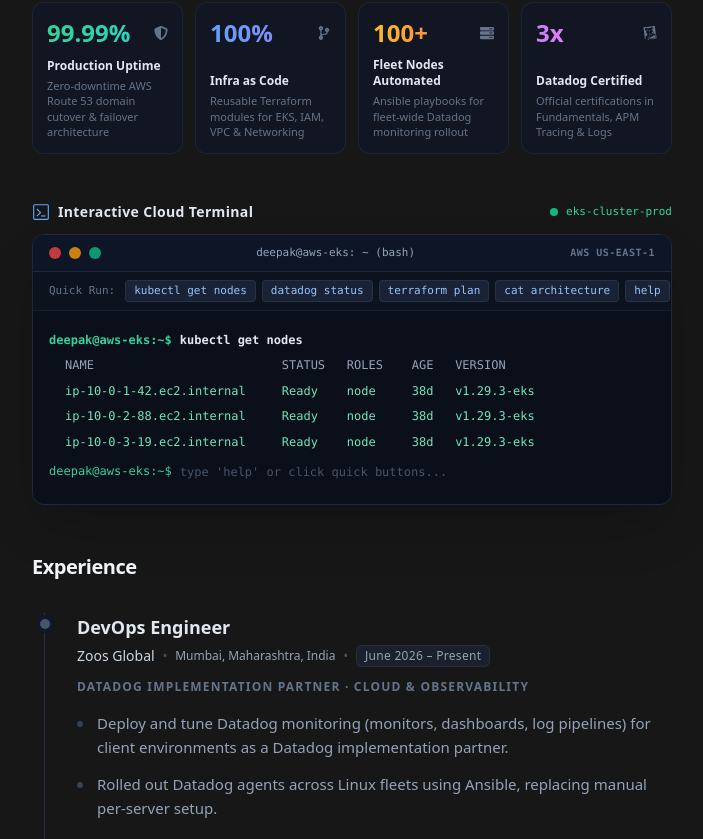
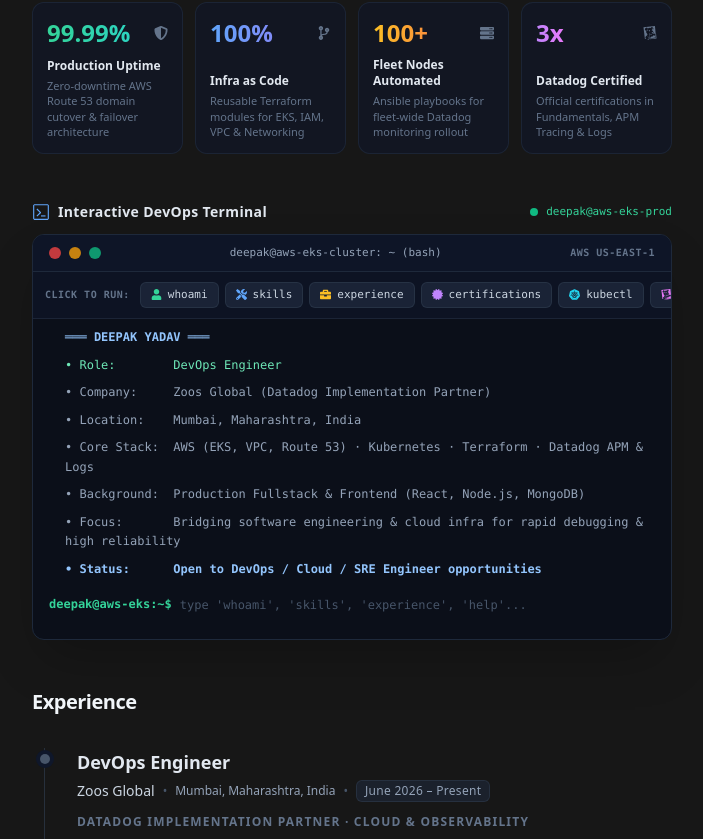
Before and after one commit to yadavd4631/portfoliod, a Next.js app: page / in a window 1280 px wide. Shown: the part 609-1448 px from the top of the page, without its empty margins (288-991 px from the left). Built offline with nearby package versions, Linux system fonts and the light colour scheme; no server answers.

Commit message:
feat(terminal): add rich interactive commands and action chips for bio, skills, experience, certs, contact, and resume

```diff
--- a/components/DevOpsTerminal.tsx
+++ b/components/DevOpsTerminal.tsx
@@ -1,71 +1,154 @@
 'use client';
 import { useState, useRef, useEffect } from 'react';
 import { motion } from 'framer-motion';
+import {
+  FaUser,
+  FaTools,
+  FaBriefcase,
+  FaCertificate,
+  FaEnvelope,
+  FaFileAlt,
+  FaTrash,
+} from 'react-icons/fa';
+import { SiKubernetes, SiDatadog } from 'react-icons/si';
 import { VscTerminal } from 'react-icons/vsc';
 
 interface OutputLine {
-  type: 'cmd' | 'output' | 'error' | 'success';
+  type: 'cmd' | 'output' | 'error' | 'success' | 'highlight' | 'link';
   text: string;
+  href?: string;
 }
 
 const COMMAND_OUTPUTS: Record<string, OutputLine[]> = {
-  'kubectl get nodes': [
-    { type: 'output', text: 'NAME                          STATUS   ROLES    AGE   VERSION' },
-    { type: 'success', text: 'ip-10-0-1-42.ec2.internal     Ready    node     38d   v1.29.3-eks' },
-    { type: 'success', text: 'ip-10-0-2-88.ec2.internal     Ready    node     38d   v1.29.3-eks' },
-    { type: 'success', text: 'ip-10-0-3-19.ec2.internal     Ready    node     38d   v1.29.3-eks' },
+  whoami: [
+    { type: 'highlight', text: '═══ DEEPAK YADAV ═══' },
+    { type: 'success', text: '• Role:        DevOps Engineer' },
+    { type: 'output', text: '• Company:     Zoos Global (Datadog Implementation Partner)' },
+    { type: 'output', text: '• Location:    Mumbai, Maharashtra, India' },
+    { type: 'output', text: '• Core Stack:  AWS (EKS, VPC, Route 53) · Kubernetes · Terraform · Datadog APM & Logs' },
+    { type: 'output', text: '• Background:  Production Fullstack & Frontend (React, Node.js, MongoDB)' },
+    { type: 'output', text: '• Focus:       Bridging software engineering & cloud infra for rapid debugging & high reliability' },
+    { type: 'highlight', text: '• Status:      Open to DevOps / Cloud / SRE Engineer opportunities' },
+  ],
+  skills: [
+    { type: 'highlight', text: '═══ TECHNICAL TOOLBOX ═══' },
+    { type: 'success', text: '• Cloud Platforms:  AWS (EC2, VPC, IAM, S3, Route 53, EKS, CloudWatch, Lambda, RDS) · GCP · Azure' },
+    { type: 'success', text: '• Containers:       Kubernetes (EKS) · Docker · Helm' },
+    { type: 'success', text: '• IaC & Automation: Terraform · Ansible Playbooks · Bash Scripting' },
+    { type: 'success', text: '• Observability:    Datadog (APM, Logs, Metrics, Monitors, Dashboards) · Kibana' },
+    { type: 'output', text: '• CI/CD:            GitHub Actions · GitLab CI/CD · Jenkins' },
+    { type: 'output', text: '• Networking/Linux: Ubuntu · Nginx · DNS · SSL/TLS · CORS' },
+    { type: 'output', text: '• Software Dev:     JavaScript · Node.js · Express.js · React.js · MongoDB' },
+  ],
+  experience: [
+    { type: 'highlight', text: '═══ WORK EXPERIENCE ═══' },
+    { type: 'success', text: '[1] Zoos Global — DevOps Engineer (June 2026 – Present)' },
+    { type: 'output', text: '    • Deployed & tuned Datadog monitoring (monitors, dashboards, log pipelines) for client fleets.' },
+    { type: 'output', text: '    • Automated Datadog agent rollouts across Linux servers using Ansible.' },
+    { type: 'output', text: '    • Authored reusable Terraform modules for IAM / EKS / networking across environments.' },
+    { type: 'output', text: '    • Diagnosed EKS production failures (ImagePullBackOff, node readiness, IAM/subnet misconfig).' },
+    { type: 'output', text: '    • Traced production incidents across AWS, K8s, and app logs with change control fixes.' },
+    { type: 'success', text: '[2] Plootus (AI SDR Platform) — Frontend Engineer (April 2025 – June 2026)' },
+    { type: 'output', text: '    • Executed zero-downtime domain migration on AWS Route 53 with SSL/TLS, DNS & OAuth cutover.' },
+    { type: 'output', text: '    • Supported AWS deployment workflows alongside Node.js/MongoDB microservices.' },
+    { type: 'output', text: '    • Shipped AI Campaign Management UI with LLM polling (Claude & Gemini API).' },
+    { type: 'success', text: '[3] InStat IH — Frontend Developer / Elite Projects Analyst (April 2024 – Dec 2024)' },
+    { type: 'output', text: '    • Owned frontend development across sports-data product surfaces with responsive React UI.' },
+  ],
+  certifications: [
+    { type: 'highlight', text: '═══ VERIFIED DATADOG CERTIFICATIONS ═══' },
+    { type: 'success', text: '✓ Datadog Fundamentals                         [July 2026 – July 2029]' },
+    { type: 'success', text: '✓ Datadog Log Management Fundamentals          [August 2026 – August 2029]' },
+    { type: 'success', text: '✓ Datadog APM & Distributed Tracing Fundamentals [August 2026 – August 2029]' },
+    { type: 'output', text: 'Status: All 3 certifications active & validated on Datadog partner tier.' },
+  ],
+  'kubectl get pods': [
+    { type: 'output', text: 'NAMESPACE     NAME                               READY   STATUS    RESTARTS   AGE' },
+    { type: 'success', text: 'production    portfolio-frontend-7f8d69-x9q4     1/1     Running   0          24d' },
+    { type: 'success', text: 'production    api-service-5d6c8b-km7p            1/1     Running   0          24d' },
+    { type: 'success', text: 'datadog       datadog-agent-daemonset-j28v       1/1     Running   0          42d' },
+    { type: 'success', text: 'ingress-nginx ingress-nginx-controller-8h2b       1/1     Running   0          42d' },
+    { type: 'highlight', text: 'All pods healthy (100% Ready, 0 restarts across 3 EKS worker nodes)' },
   ],
   'datadog status': [
     { type: 'output', text: '==================================================' },
-    { type: 'output', text: 'Datadog Agent v7.54 (Zoos Global Partner Tier)' },
+    { type: 'highlight', text: 'Datadog Agent v7.54.0 (Zoos Global Implementation Partner)' },
     { type: 'output', text: '==================================================' },
-    { type: 'success', text: '✓ Status: RUNNING (Linux Fleet via Ansible)' },
-    { type: 'success', text: '✓ APM & Distributed Tracing: ACTIVE' },
-    { type: 'success', text: '✓ Log Pipelines: Healthy (Ingestion Latency < 45ms)' },
-    { type: 'success', text: '✓ Certifications: 3/3 Validated (Fundamentals, Logs, APM)' },
+    { type: 'success', text: '✓ Agent Status: RUNNING (Linux Fleet via Ansible)' },
+    { type: 'success', text: '✓ APM & Distributed Tracing: ACTIVE (OpenTelemetry integrated)' },
+    { type: 'success', text: '✓ Log Pipelines: 100% operational (Latency < 45ms)' },
+    { type: 'success', text: '✓ Anomaly Monitors: 24 active monitors configured' },
+    { type: 'success', text: '✓ Validated Certifications: 3/3 (Fundamentals, APM Tracing, Log Mgmt)' },
   ],
-  'terraform plan': [
-    { type: 'output', text: 'Refreshing Terraform state in-memory prior to plan...' },
-    { type: 'output', text: '  module.vpc.aws_vpc.main: Refreshing state... [id=vpc-082f4bc]' },
-    { type: 'output', text: '  module.eks.aws_eks_cluster.prod: Refreshing state... [id=prod-eks]' },
-    { type: 'output', text: '  module.iam.aws_iam_role.irsa: Refreshing state... [id=irsa-role]' },
-    { type: 'success', text: 'No changes. Your infrastructure matches the configuration.' },
+  contact: [
+    { type: 'highlight', text: '═══ CONTACT DEEPAK ═══' },
+    { type: 'success', text: '• Email:    yadavd4631@gmail.com' },
+    { type: 'output', text: '• Phone:    +91 932 024 1574' },
+    { type: 'output', text: '• LinkedIn: https://www.linkedin.com/in/yadavd4631' },
+    { type: 'output', text: '• GitHub:   https://github.com/yadavd4631' },
+    { type: 'output', text: '• Twitter:  https://x.com/yadavd4631' },
+    {
+      type: 'link',
+      text: '📄 Open Resume (Google Drive)',
+      href: 'https://drive.google.com/file/d/1nuYbrD8agtCswq5huyF0sBVFnezWU3K5/view?usp=sharing',
+    },
   ],
-  'cat architecture': [
-    { type: 'output', text: '[Route 53 DNS] ──> [AWS ALB (SSL/TLS)] ──> [Nginx Ingress Controller]' },
-    { type: 'output', text: '                                                  │' },
-    { type: 'output', text: '                      ┌───────────────────────────┴───────────────────────────┐' },
-    { type: 'output', text: '                      ▼                                                       ▼' },
-    { type: 'output', text: '              [Node.js / Express Pods]                               [React Frontend Pods]' },
-    { type: 'output', text: '                      │                                                       │' },
-    { type: 'output', text: '                      └───────────────────────────┬───────────────────────────┘' },
-    { type: 'output', text: '                                                  ▼' },
-    { type: 'success', text: '                            [Datadog DaemonSet (APM + Distributed Tracing)]' },
+  resume: [
+    { type: 'highlight', text: '═══ DEEPAK YADAV RESUME ═══' },
+    { type: 'output', text: 'DevOps Engineer · AWS · Kubernetes/EKS · Terraform · Datadog' },
+    { type: 'success', text: 'Latest resume is linked and ready to view:' },
+    {
+      type: 'link',
+      text: '➜ Click here to view Resume on Google Drive',
+      href: 'https://drive.google.com/file/d/1nuYbrD8agtCswq5huyF0sBVFnezWU3K5/view?usp=sharing',
+    },
   ],
   help: [
-    { type: 'output', text: 'Available interactive commands:' },
-    { type: 'output', text: '  • kubectl get nodes    - List active Kubernetes EKS worker nodes' },
-    { type: 'output', text: '  • datadog status       - Check observability agent & active certs' },
-    { type: 'output', text: '  • terraform plan       - Inspect IaC deployment state' },
-    { type: 'output', text: '  • cat architecture     - Print production cloud routing architecture' },
-    { type: 'output', text: '  • clear                - Clear the terminal' },
+    { type: 'highlight', text: '═══ AVAILABLE COMMANDS ═══' },
+    { type: 'output', text: '  • whoami           - View Deepak\'s bio, background & role summary' },
+    { type: 'output', text: '  • skills           - List cloud, DevOps, container & coding skills' },
+    { type: 'output', text: '  • experience       - Print professional DevOps & engineering roles' },
+    { type: 'output', text: '  • certifications   - View verified Datadog certifications' },
+    { type: 'output', text: '  • kubectl get pods - Inspect mock production Kubernetes pods' },
+    { type: 'output', text: '  • datadog status   - Check observability metrics & agent status' },
+    { type: 'output', text: '  • contact          - Get direct email, phone, and profile links' },
+    { type: 'output', text: '  • resume           - Access latest resume link' },
+    { type: 'output', text: '  • clear            - Clear terminal screen' },
   ],
 };
 
-const SUGGESTIONS = [
-  'kubectl get nodes',
-  'datadog status',
-  'terraform plan',
-  'cat architecture',
-  'help',
+// Aliases for user convenience
+COMMAND_OUTPUTS['about'] = COMMAND_OUTPUTS['whoami'];
+COMMAND_OUTPUTS['cat about'] = COMMAND_OUTPUTS['whoami'];
+COMMAND_OUTPUTS['cat whoami'] = COMMAND_OUTPUTS['whoami'];
+COMMAND_OUTPUTS['cat skills'] = COMMAND_OUTPUTS['skills'];
+COMMAND_OUTPUTS['cat experience'] = COMMAND_OUTPUTS['experience'];
+COMMAND_OUTPUTS['cat certs'] = COMMAND_OUTPUTS['certifications'];
+COMMAND_OUTPUTS['certs'] = COMMAND_OUTPUTS['certifications'];
+COMMAND_OUTPUTS['kubectl'] = COMMAND_OUTPUTS['kubectl get pods'];
+COMMAND_OUTPUTS['datadog'] = COMMAND_OUTPUTS['datadog status'];
+
+const ACTION_BUTTONS = [
+  { label: 'whoami', cmd: 'whoami', icon: FaUser, color: 'text-emerald-400' },
+  { label: 'skills', cmd: 'skills', icon: FaTools, color: 'text-blue-400' },
+  { label: 'experience', cmd: 'experience', icon: FaBriefcase, color: 'text-amber-400' },
+  { label: 'certifications', cmd: 'certifications', icon: FaCertificate, color: 'text-purple-400' },
+  { label: 'kubectl', cmd: 'kubectl get pods', icon: SiKubernetes, color: 'text-cyan-400' },
+  { label: 'datadog', cmd: 'datadog status', icon: SiDatadog, color: 'text-fuchsia-400' },
+  { label: 'contact', cmd: 'contact', icon: FaEnvelope, color: 'text-rose-400' },
+  { label: 'resume', cmd: 'resume', icon: FaFileAlt, color: 'text-yellow-400' },
 ];
 
 export default function DevOpsTerminal() {
   const [history, setHistory] = useState<OutputLine[]>([
-    { type: 'cmd', text: 'kubectl get nodes' },
-    ...COMMAND_OUTPUTS['kubectl get nodes'],
+    { type: 'highlight', text: '✨ Welcome to Deepak Yadav\'s Cloud & DevOps Terminal' },
+    { type: 'output', text: 'Type a command below or click any of the action buttons above:' },
+    { type: 'cmd', text: 'whoami' },
+    ...COMMAND_OUTPUTS['whoami'],
   ]);
   const [input, setInput] = useState('');
+  const [cmdHistory, setCmdHistory] = useState<string[]>(['whoami']);
+  const [historyIndex, setHistoryIndex] = useState<number>(-1);
   const terminalEndRef = useRef<HTMLDivElement>(null);
 
   const scrollToBottom = () => {
@@ -94,17 +177,38 @@ export default function DevOpsTerminal() {
     } else {
       newLines.push({
         type: 'error',
-        text: `zsh: command not found: ${trimmed}. Type 'help' to see available commands.`,
+        text: `zsh: command not found: '${trimmed}'. Type 'help' to see valid commands.`,
       });
     }
 
     setHistory((prev) => [...prev, ...newLines]);
+    setCmdHistory((prev) => [...prev, cmdStr]);
+    setHistoryIndex(-1);
     setInput('');
   };
 
   const handleKeyDown = (e: React.KeyboardEvent<HTMLInputElement>) => {
     if (e.key === 'Enter') {
       executeCommand(input);
+    } else if (e.key === 'ArrowUp') {
+      e.preventDefault();
+      if (cmdHistory.length > 0) {
+        const nextIdx = historyIndex + 1;
+        if (nextIdx < cmdHistory.length) {
+          setHistoryIndex(nextIdx);
+          setInput(cmdHistory[cmdHistory.length - 1 - nextIdx]);
+        }
+      }
+    } else if (e.key === 'ArrowDown') {
+      e.preventDefault();
+      if (historyIndex > 0) {
+        const nextIdx = historyIndex - 1;
+        setHistoryIndex(nextIdx);
+        setInput(cmdHistory[cmdHistory.length - 1 - nextIdx]);
+      } else if (historyIndex === 0) {
+        setHistoryIndex(-1);
+        setInput('');
+      }
     }
   };
 
@@ -119,7 +223,7 @@ export default function DevOpsTerminal() {
         <div className="flex items-center gap-2">
           <VscTerminal className="text-blue-400" size={18} />
           <h2 className="text-sm font-semibold tracking-wide text-slate-200">
-            Interactive Cloud Terminal
+            Interactive DevOps Terminal
           </h2>
         </div>
         <div className="flex items-center gap-2 text-[11px] text-slate-400">
@@ -127,7 +231,7 @@ export default function DevOpsTerminal() {
             <span className="animate-ping absolute inline-flex h-full w-full rounded-full bg-emerald-400 opacity-75"></span>
             <span className="relative inline-flex rounded-full h-2 w-2 bg-emerald-500"></span>
           </span>
-          <span className="font-mono text-emerald-400">eks-cluster-prod</span>
+          <span className="font-mono text-emerald-400">deepak@aws-eks-prod</span>
         </div>
       </div>
 
@@ -140,40 +244,54 @@ export default function DevOpsTerminal() {
             <span className="w-3 h-3 rounded-full bg-amber-500/80 inline-block"></span>
             <span className="w-3 h-3 rounded-full bg-emerald-500/80 inline-block"></span>
           </div>
-          <span className="text-slate-400 text-[11px] font-mono">deepak@aws-eks: ~ (bash)</span>
+          <span className="text-slate-400 text-[11px] font-mono">
+            deepak@aws-eks-cluster: ~ (bash)
+          </span>
           <span className="text-[10px] text-slate-500 uppercase tracking-wider font-semibold">
             AWS us-east-1
           </span>
         </div>
 
-        {/* Quick action chips */}
-        <div className="bg-slate-900/40 px-4 py-2 border-b border-slate-800/60 flex items-center gap-1.5 overflow-x-auto [scrollbar-width:none] [-ms-overflow-style:none] [&::-webkit-scrollbar]:hidden">
-          <span className="text-[11px] text-slate-500 whitespace-nowrap mr-1">Quick Run:</span>
-          {SUGGESTIONS.map((cmd) => (
+        {/* Clickable Action Chips */}
+        <div className="bg-slate-900/60 px-3 py-2.5 border-b border-slate-800/80 flex items-center gap-1.5 overflow-x-auto [scrollbar-width:none] [-ms-overflow-style:none] [&::-webkit-scrollbar]:hidden">
+          <span className="text-[10px] text-slate-500 uppercase tracking-wider font-bold whitespace-nowrap mr-1">
+            Click to run:
+          </span>
+          {ACTION_BUTTONS.map((item) => (
             <button
-              key={cmd}
-              onClick={() => executeCommand(cmd)}
-              className="text-[11px] px-2 py-0.5 rounded bg-slate-800/80 hover:bg-slate-700/80 text-blue-300 hover:text-white border border-slate-700/50 transition-colors whitespace-nowrap cursor-pointer"
+              key={item.label}
+              onClick={() => executeCommand(item.cmd)}
+              className="group flex items-center gap-1.5 text-[11px] px-2.5 py-1 rounded-md bg-slate-800/80 hover:bg-slate-700/80 text-slate-300 hover:text-white border border-slate-700/50 hover:border-blue-400/50 transition-all whitespace-nowrap cursor-pointer active:scale-95"
             >
-              {cmd}
+              <item.icon className={`${item.color} text-[11px] group-hover:scale-110 transition-transform`} />
+              <span>{item.label}</span>
             </button>
           ))}
           <button
             onClick={() => executeCommand('clear')}
-            className="text-[11px] px-2 py-0.5 rounded bg-slate-800/40 hover:bg-slate-700/60 text-slate-400 hover:text-white border border-slate-800 transition-colors whitespace-nowrap cursor-pointer ml-auto"
+            title="Clear terminal"
+            className="flex items-center gap-1 text-[11px] px-2 py-1 rounded-md bg-slate-800/40 hover:bg-red-500/20 text-slate-400 hover:text-red-300 border border-slate-800 hover:border-red-500/30 transition-all whitespace-nowrap cursor-pointer ml-auto"
           >
-            clear
+            <FaTrash size={10} />
+            <span>clear</span>
           </button>
         </div>
 
-        {/* Terminal Content */}
-        <div className="p-4 max-h-72 min-h-48 overflow-y-auto space-y-1.5 leading-relaxed text-slate-300">
+        {/* Terminal Screen Body */}
+        <div className="p-4 max-h-80 min-h-56 overflow-y-auto space-y-2 leading-relaxed text-slate-300">
           {history.map((line, index) => {
             if (line.type === 'cmd') {
               return (
                 <div key={index} className="flex items-center gap-2 text-slate-200 font-semibold pt-1">
                   <span className="text-emerald-400">deepak@aws-eks:~$</span>
-                  <span>{line.text}</span>
+                  <span className="text-cyan-300">{line.text}</span>
+                </div>
+              );
+            }
+            if (line.type === 'highlight') {
+              return (
+                <div key={index} className="text-blue-300 font-semibold pl-4 whitespace-pre-wrap">
+                  {line.text}
                 </div>
               );
             }
@@ -191,6 +309,20 @@ export default function DevOpsTerminal() {
                 </div>
               );
             }
+            if (line.type === 'link') {
+              return (
+                <div key={index} className="pl-4 pt-1">
+                  <a
+                    href={line.href}
+                    target="_blank"
+                    rel="noopener noreferrer"
+                    className="inline-flex items-center gap-1.5 text-blue-400 hover:text-blue-300 underline underline-offset-4 font-semibold transition-colors"
+                  >
+                    {line.text}
+                  </a>
+                </div>
+              );
+            }
             return (
               <div key={index} className="text-slate-400 pl-4 whitespace-pre-wrap">
                 {line.text}
@@ -198,16 +330,17 @@ export default function DevOpsTerminal() {
             );
           })}
 
-          {/* Prompt line */}
-          <div className="flex items-center gap-2 pt-1 text-slate-200">
-            <span className="text-emerald-400">deepak@aws-eks:~$</span>
+          {/* Interactive input line */}
+          <div className="flex items-center gap-2 pt-2 text-slate-200">
+            <span className="text-emerald-400 font-semibold">deepak@aws-eks:~$</span>
             <input
               type="text"
               value={input}
               onChange={(e) => setInput(e.target.value)}
               onKeyDown={handleKeyDown}
-              placeholder="type 'help' or click quick buttons..."
-              className="flex-1 bg-transparent border-none outline-none text-slate-100 placeholder:text-slate-600 font-mono text-xs"
+              placeholder="type 'whoami', 'skills', 'experience', 'help'..."
+              className="flex-1 bg-transparent border-none outline-none text-slate-100 placeholder:text-slate-600 font-mono text-xs focus:ring-0"
+              autoFocus={false}
             />
           </div>
           <div ref={terminalEndRef} />
```
Also changed, not shown: 1 other file (tests, documents, lock files or other folders).
